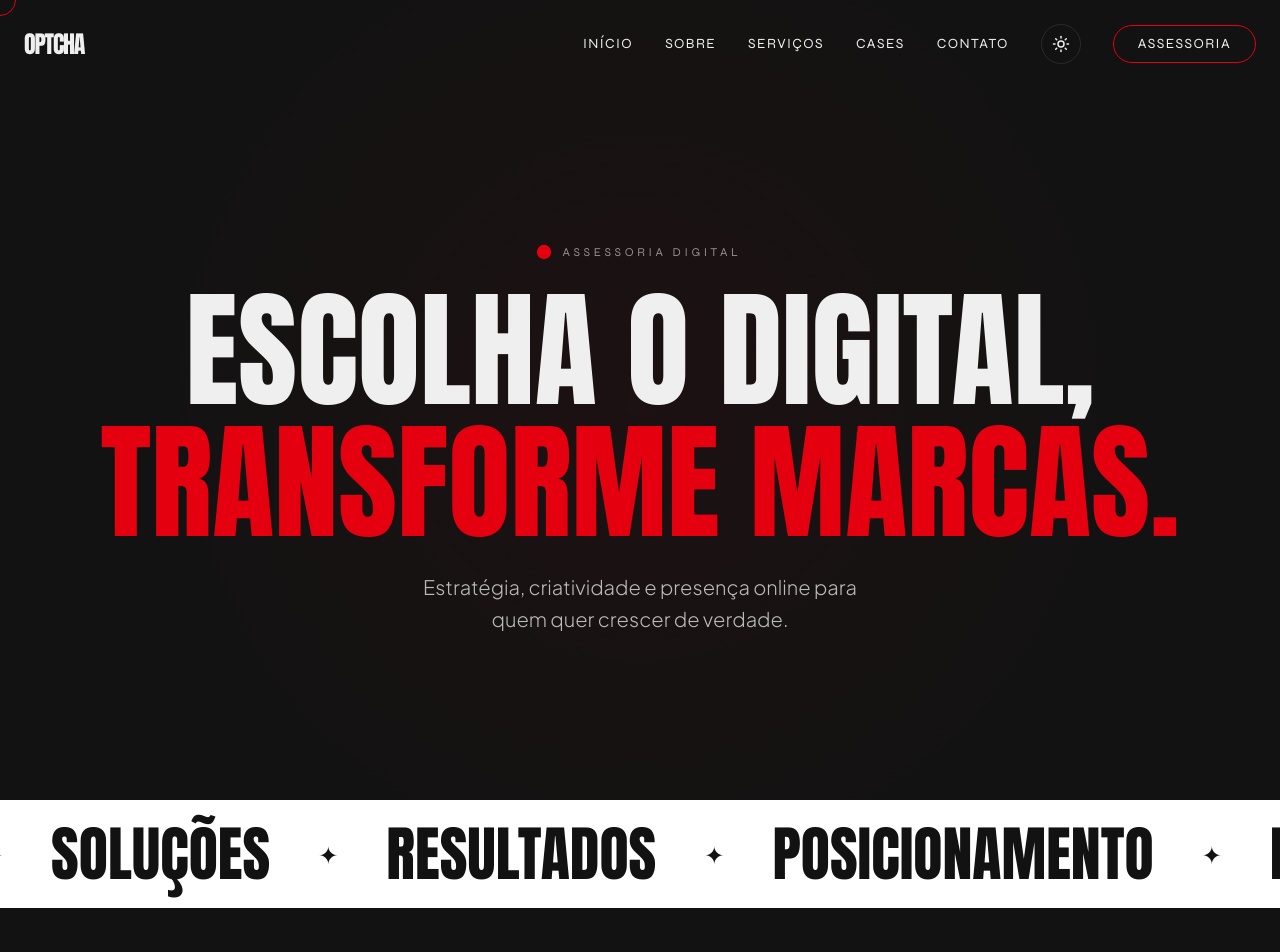
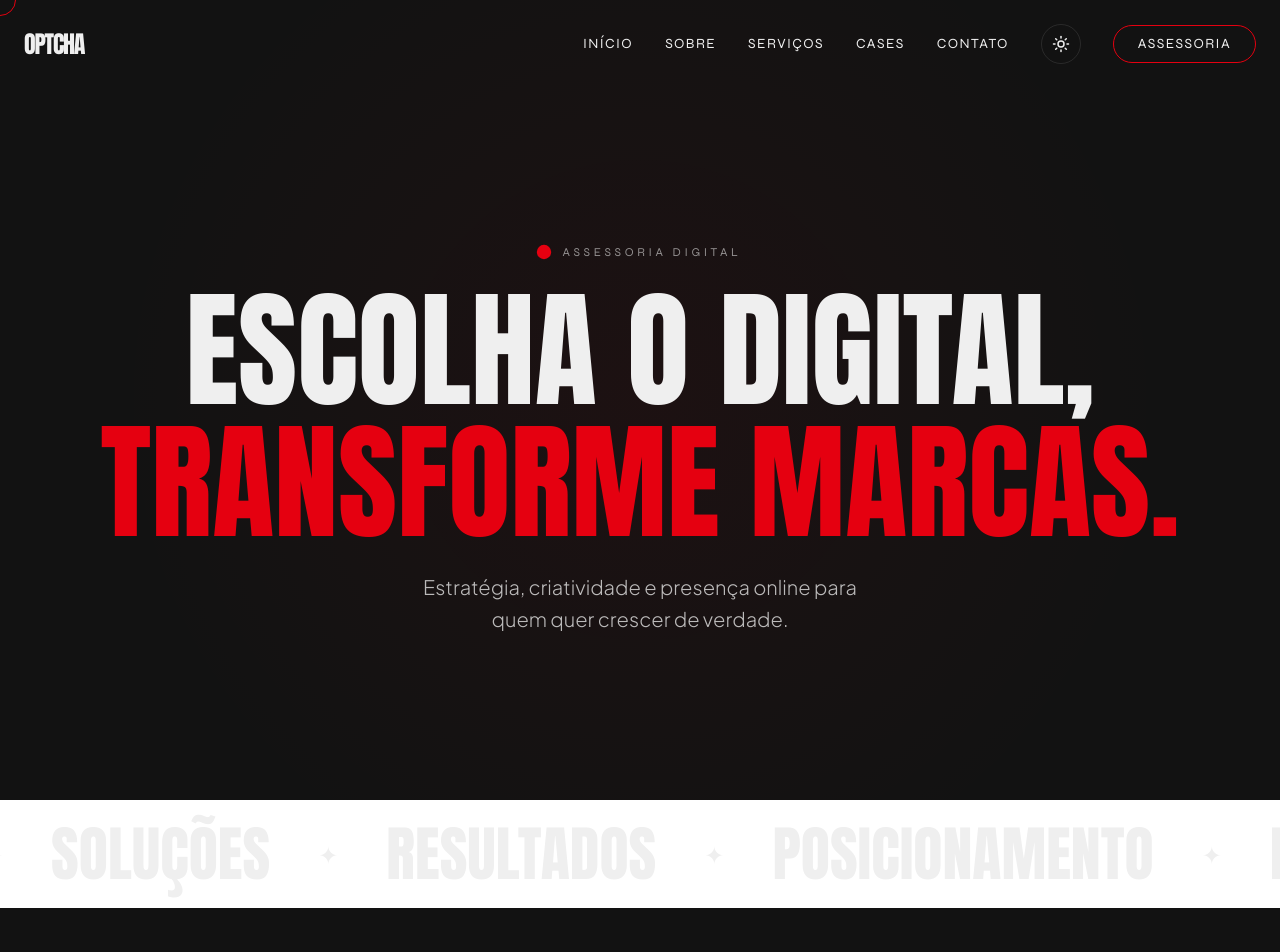
Before and after one commit to optchabrasil-art/Optcha-Assessoria, a Next.js app: page / in a window 1280 px wide. Shown: the top 952 px of the page. Built offline with nearby package versions, Linux system fonts and the light colour scheme.

Commit message:
quase um finale

```diff
--- a/app/globals.css
+++ b/app/globals.css
@@ -1,4 +1,26 @@
 @import "tailwindcss";
+
+:root {
+  --bg-primary: #121212;
+  --bg-secondary: #111111;
+  --bg-tertiary: #141414;
+  --text-primary: #efefef;
+  --text-secondary: rgba(229, 229, 229, 0.8);
+  --text-tertiary: rgba(229, 229, 229, 0.6);
+  --border-main: rgba(255, 255, 255, 0.1);
+  --border-light: rgba(255, 255, 255, 0.05);
+}
+
+.light-theme {
+  --bg-primary: #efefef;
+  --bg-secondary: #ffffff;
+  --bg-tertiary: #f5f5f5;
+  --text-primary: #121212;
+  --text-secondary: rgba(18, 18, 18, 0.8);
+  --text-tertiary: rgba(18, 18, 18, 0.6);
+  --border-main: rgba(0, 0, 0, 0.1);
+  --border-light: rgba(0, 0, 0, 0.05);
+}
 
 @theme {
   --font-sans: var(--font-plus-jakarta);
@@ -6,49 +28,27 @@
   --font-accent: var(--font-syne);
 
   --color-brand: #e50010;
-  --color-dark: #121212;
-  --color-dark-soft: #111111;
-  --color-dark-muted: #141414;
+  --color-bg-primary: var(--bg-primary);
+  --color-bg-secondary: var(--bg-secondary);
+  --color-bg-tertiary: var(--bg-tertiary);
+  --color-text-primary: var(--text-primary);
+  --color-text-secondary: var(--text-secondary);
+  --color-text-tertiary: var(--text-tertiary);
+  --color-border-main: var(--border-main);
+  --color-border-light: var(--border-light);
 }
 
 @layer base {
   body {
-    @apply bg-dark text-[#efefef] font-sans transition-colors duration-500;
+    @apply bg-bg-primary text-text-primary font-sans transition-colors duration-500;
   }
 }
 
 @layer utilities {
   .text-outline {
-    -webkit-text-stroke: 1px rgba(255, 255, 255, 0.1);
+    -webkit-text-stroke: 1px var(--border-main);
     color: transparent;
   }
 }
 
-/* Light Theme Overrides */
-.light-theme {
-  background-color: #efefef !important;
-  color: #121212 !important;
-}
-.light-theme .bg-dark, .light-theme .bg-\[\#121212\] { background-color: #efefef !important; }
-.light-theme .bg-dark-soft, .light-theme .bg-\[\#111111\] { background-color: #ffffff !important; }
-.light-theme .bg-dark-muted, .light-theme .bg-\[\#141414\] { background-color: #f5f5f5 !important; }
-
-.light-theme .text-\[\#efefef\],
-.light-theme .text-\[\#efefef\]\/90,
-.light-theme .text-\[\#efefef\]\/80,
-.light-theme .text-\[\#efefef\]\/70,
-.light-theme .text-\[\#efefef\]\/20 { color: #121212 !important; }
-
-.light-theme .text-\[\#e5e5e5\],
-.light-theme .text-\[\#e5e5e5\]\/80,
-.light-theme .text-\[\#e5e5e5\]\/60 { color: #555555 !important; }
-
-.light-theme .border-white\/10,
-.light-theme .border-white\/5,
-.light-theme .border-white\/20 { border-color: rgba(0,0,0,0.1) !important; }
-
-.light-theme .bg-white\/10 { background-color: rgba(0,0,0,0.1) !important; }
-.light-theme .bg-white\/5 { background-color: rgba(0,0,0,0.05) !important; }
-
-.light-theme .text-outline { -webkit-text-stroke: 1px rgba(0, 0, 0, 0.1); }
 .light-theme .mix-blend-difference { mix-blend-mode: normal; background-color: #e50010; }
--- a/app/page.tsx
+++ b/app/page.tsx
@@ -33,20 +33,20 @@ const Navbar = () => {
   ];
 
   return (
-    <nav className={`fixed top-0 left-0 w-full z-50 transition-all duration-300 ${isScrolled ? 'bg-dark/80 backdrop-blur-md border-b border-white/5 py-4' : 'bg-transparent py-6'}`}>
+    <nav className={`fixed top-0 left-0 w-full z-50 transition-all duration-300 ${isScrolled ? 'bg-bg-primary/80 backdrop-blur-md border-b border-border-light py-4' : 'bg-transparent py-6'}`}>
       <div className="max-w-7xl mx-auto px-6 flex justify-between items-center">
-        <Link href="/" className="text-2xl font-display tracking-tighter">
+        <Link href="/" className="text-2xl font-display tracking-tighter text-text-primary">
           OPTCHA
         </Link>
 
         {/* Desktop Nav */}
         <div className="hidden md:flex items-center gap-8">
           {navLinks.map((link) => (
-            <Link key={link.name} href={link.href} className="text-sm font-accent uppercase tracking-widest hover:text-brand transition-colors">
+            <Link key={link.name} href={link.href} className="text-sm font-accent uppercase tracking-widest text-text-primary hover:text-brand transition-colors">
               {link.name}
             </Link>
           ))}
-          <button onClick={toggleTheme} className="w-10 h-10 rounded-full border border-white/10 flex items-center justify-center text-[#efefef] hover:text-brand hover:border-brand transition-all" title="Alternar Tema">
+          <button onClick={toggleTheme} className="w-10 h-10 rounded-full border border-border-main flex items-center justify-center text-text-primary hover:text-brand hover:border-brand transition-all" title="Alternar Tema">
             {isLightMode ? <Moon size={18} /> : <Sun size={18} />}
           </button>
           <Link
@@ -58,7 +58,7 @@ const Navbar = () => {
         </div>
 
         {/* Mobile Toggle */}
-        <button className="md:hidden text-white" onClick={() => setIsMobileMenuOpen(!isMobileMenuOpen)}>
+        <button className="md:hidden text-text-primary" onClick={() => setIsMobileMenuOpen(!isMobileMenuOpen)}>
           {isMobileMenuOpen ? <X size={28} /> : <Menu size={28} />}
         </button>
       </div>
@@ -70,14 +70,14 @@ const Navbar = () => {
             initial={{ opacity: 0, y: -20 }}
             animate={{ opacity: 1, y: 0 }}
             exit={{ opacity: 0, y: -20 }}
-            className="absolute top-full left-0 w-full bg-dark-soft border-b border-white/5 p-6 flex flex-col gap-6 md:hidden"
+            className="absolute top-full left-0 w-full bg-bg-secondary border-b border-border-light p-6 flex flex-col gap-6 md:hidden"
           >
             {navLinks.map((link) => (
               <Link
                 key={link.name}
                 href={link.href}
                 onClick={() => setIsMobileMenuOpen(false)}
-                className="text-xl font-display uppercase tracking-wider"
+                className="text-xl font-display uppercase tracking-wider text-text-primary"
               >
                 {link.name}
               </Link>
@@ -88,7 +88,7 @@ const Navbar = () => {
             >
               Assessoria
             </Link>
-            <button onClick={toggleTheme} className="flex items-center gap-4 text-xl font-display uppercase tracking-wider">
+            <button onClick={toggleTheme} className="flex items-center gap-4 text-xl font-display uppercase tracking-wider text-text-primary">
               {isLightMode ? <><Moon size={24} /> Modo Escuro</> : <><Sun size={24} /> Modo Claro</>}
             </button>
           </motion.div>
@@ -314,7 +314,7 @@ const Cases = () => {
         <div className="grid grid-cols-1 md:grid-cols-3 gap-8 mb-16">
           <div className="group relative aspect-[3/4] overflow-hidden rounded-2xl">
             <Image
-              src="https://picsum.photos/seed/agency1/600/800?grayscale"
+              src="https://picsum.photos/seed/nico.ag-site-marketing-identidade-visual/600/800?grayscale"
               alt="@Nico.Ag"
               fill
               className="object-cover transition-transform duration-700 group-hover:scale-110"
@@ -328,7 +328,7 @@ const Cases = () => {
 
           <div className="group relative aspect-[3/4] overflow-hidden rounded-2xl md:mt-12">
             <Image
-              src="https://picsum.photos/seed/agency2/600/800?grayscale"
+              src="https://picsum.photos/seed/google-meu-negocio-epi-equipamentos-de-protecao-/600/800?grayscale"
               alt="@Epimero"
               fill
               className="object-cover transition-transform duration-700 group-hover:scale-110"
@@ -342,7 +342,7 @@ const Cases = () => {
 
           <div className="group relative aspect-[3/4] overflow-hidden rounded-2xl">
             <Image
-              src="https://picsum.photos/seed/agency3/600/800?grayscale"
+              src="https://picsum.photos/seed/loja-simonetto-arquitetura-design-interiores-moveis-planejados-instagram-social-media/600/800?grayscale"
               alt="@simonetto"
               fill
               className="object-cover transition-transform duration-700 group-hover:scale-110"
@@ -363,7 +363,7 @@ const Pricing = () => {
   const plans = [
     { title: 'Social Media', features: ['Calendário Editorial', 'Identidade Visual Aplicada', 'Relatório Mensal'], tag: 'Assinatura Mensal' },
     { title: 'Website e Sistemas', features: ['Design Responsivo', 'Integração de Ferramentas', 'Suporte Pós-entrega'], tag: 'Sob Consulta' },
-    { title: 'Google Business', features: ['Otimização de Perfil', 'Gestão de Avaliações', 'Visibilidade Local'], tag: 'Mês a Mês' },
+    { title: 'Google Meu Negócio', features: ['Otimização de Perfil', 'Gestão de Avaliações', 'Visibilidade Local'], tag: 'Mês a Mês' },
     { title: 'Tráfego Pago', features: ['Google & Meta Ads', 'Otimização Contínua', 'Relatórios de ROI'], tag: 'Contrato Mensal' },
   ];
 
@@ -372,31 +372,37 @@ const Pricing = () => {
       <span className="text-brand font-accent uppercase tracking-widest text-sm mb-4 block">SERVIÇOS ESSENCIAIS</span>
       <h2 className="text-4xl md:text-6xl font-display uppercase mb-20">Assessoria completa, valor consciente.</h2>
 
-      <div className="grid grid-cols-1 md:grid-cols-2 gap-6">
+      <div className="grid grid-cols-1 md:grid-cols-2 gap-6 mb-16">
         {plans.map((plan, i) => (
           <motion.div
             key={i}
             whileHover={{ scale: 1.01, borderColor: '#F4611A' }}
-            className="bg-dark-soft border border-white/5 p-10 rounded-3xl transition-all duration-500"
+            className="bg-bg-secondary border border-border-light p-10 rounded-3xl transition-all duration-500"
           >
             <div className="flex justify-between items-start mb-8">
               <h3 className="text-3xl font-display uppercase">{plan.title}</h3>
-              <span className="text-[10px] font-accent uppercase tracking-widest bg-white/5 px-3 py-1 rounded-full text-[#e5e5e5]">
+              <span className="text-[10px] font-accent uppercase tracking-widest bg-border-light px-3 py-1 rounded-full text-text-primary">
                 {plan.tag}
               </span>
             </div>
-            <ul className="space-y-4 mb-12">
+            <ul className="space-y-4">
               {plan.features.map((f) => (
-                <li key={f} className="flex items-center gap-3 text-[#e5e5e5]/80 text-sm">
+                <li key={f} className="flex items-center gap-3 text-text-secondary text-sm">
                   <div className="w-1 h-1 bg-brand rounded-full" /> {f}
                 </li>
               ))}
             </ul>
-            <Link href="#contato" className="text-xs font-accent uppercase tracking-widest border-b border-white/20 pb-1 hover:text-brand hover:border-brand transition-all">
-              Solicitar Orçamento
-            </Link>
           </motion.div>
         ))}
+      </div>
+
+      <div className="text-center">
+        <Link
+          href="https://wa.me/5511921414523"
+          className="inline-flex items-center gap-4 bg-brand text-white px-10 py-4 rounded-full font-accent uppercase tracking-widest hover:scale-105 transition-transform shadow-lg"
+        >
+          Solicitar Orçamento <ArrowRight size={18} />
+        </Link>
       </div>
     </section>
   );
@@ -425,6 +431,13 @@ const Testimonial = () => {
       image: "https://picsum.photos/seed/client3/100/100"
     }
   ];
+
+  useEffect(() => {
+    const timer = setInterval(() => {
+      setCurrentIndex((prev) => (prev + 1) % testimonials.length);
+    }, 5000);
+    return () => clearInterval(timer);
+  }, [testimonials.length]);
 
   const next = () => setCurrentIndex((prev) => (prev + 1) % testimonials.length);
   const prev = () => setCurrentIndex((prev) => (prev - 1 + testimonials.length) % testimonials.length);
@@ -652,7 +665,7 @@ export default function LandingPage() {
       {/* Custom Cursor (Simplified) */}
       <div className="hidden lg:block pointer-events-none fixed inset-0 z-[9999]">
         <motion.div
-          className="w-8 h-8 border border-brand rounded-full mix-blend-difference"
+          className="w-8 h-8 border border-brand rounded-full"
           animate={{ x: -16, y: -16 }}
           style={{ position: 'fixed', left: 'var(--mouse-x)', top: 'var(--mouse-y)' }}
         />
```
